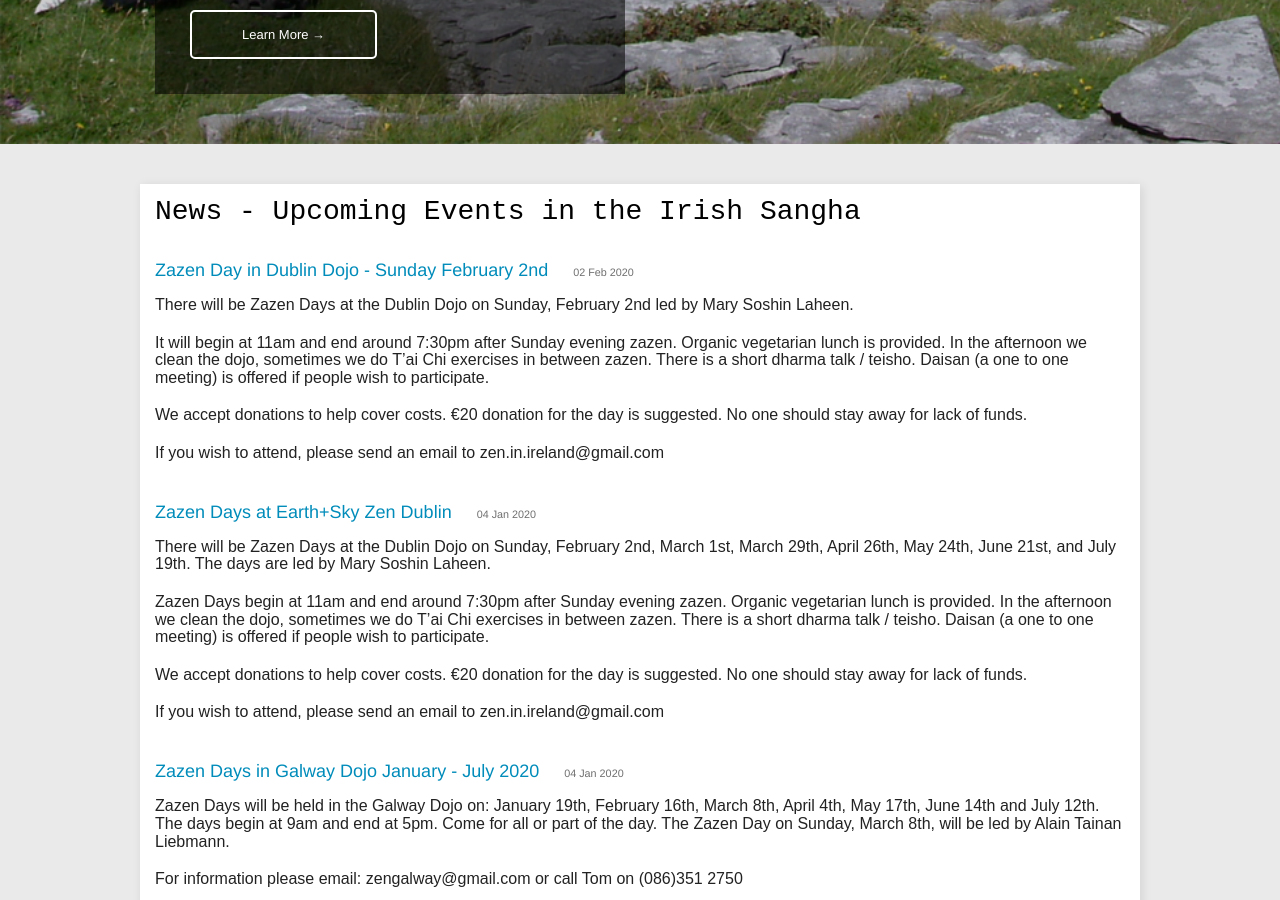
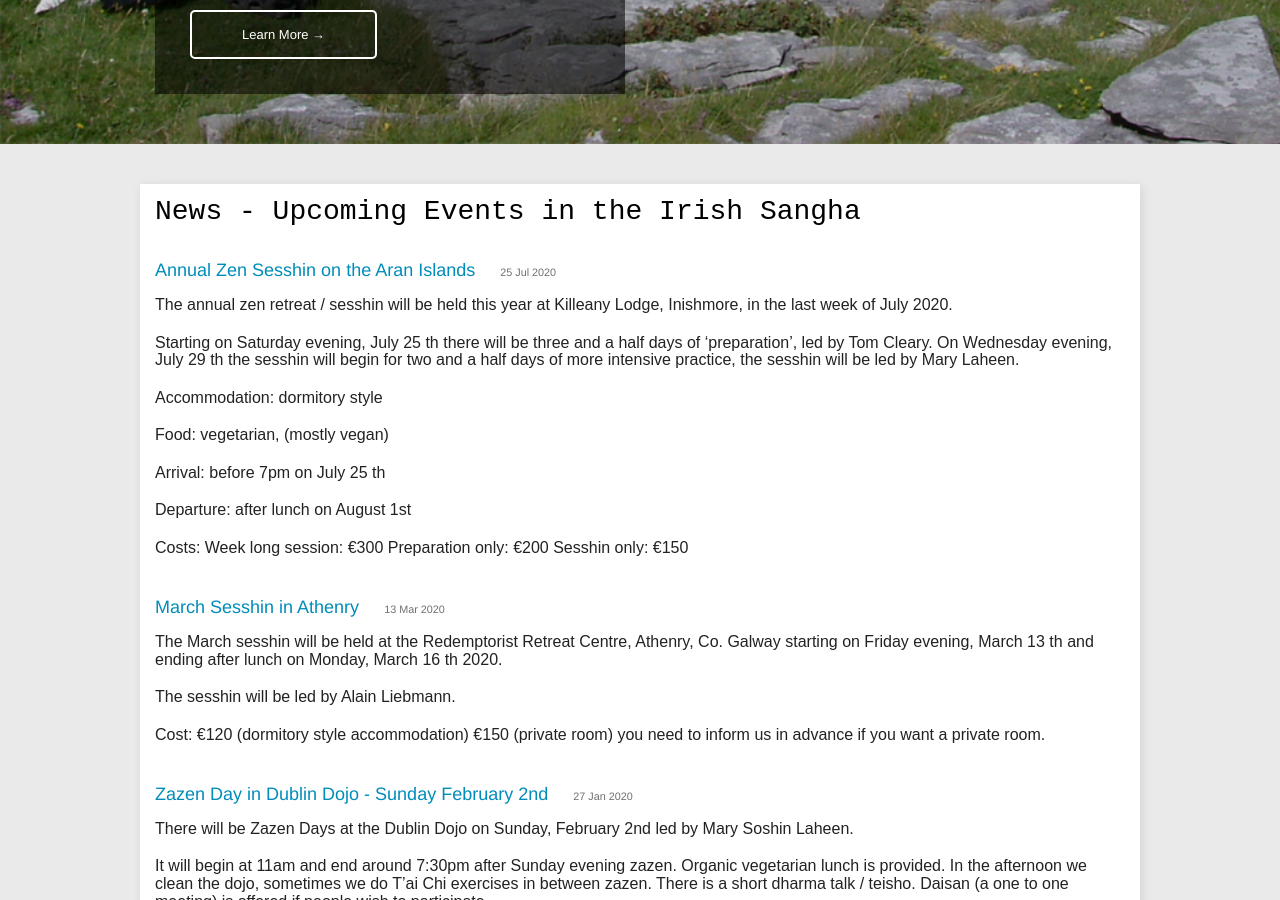
Before and after one commit to zen-ireland/zenireland.github.io, a Jekyll site: the page built from index.html, in a window 1280 px wide and 900 px high, scrolled down 465 px. Built offline with Jekyll 4.4.1, drawn with Linux system fonts in a browser that asks for light colours.

Commit message:
new posts

```diff
--- a/_posts/2020-01-27-zazen-day-in-dublin-dojo-sunday-february-2nd.md
+++ b/_posts/2020-01-27-zazen-day-in-dublin-dojo-sunday-february-2nd.md
@@ -1,7 +1,6 @@
 ---
 title: Zazen Day in Dublin Dojo - Sunday February 2nd
 layout: post
-date: '2020-02-02 16:30:00'
 categories: dublin
 ---
 
--- /dev/null
+++ b/_posts/2020-03-13-march-sesshin-in-athenry.md
@@ -0,0 +1,13 @@
+---
+layout: post
+title: March Sesshin in Athenry
+date: '2020-03-13 11:38:56'
+---
+
+The March sesshin will be held at the Redemptorist Retreat Centre, Athenry, Co. Galway starting on Friday evening, March 13 th and ending after lunch on Monday, March 16 th 2020.
+
+The sesshin will be led by Alain Liebmann.
+
+Cost:
+  €120 (dormitory style accommodation)
+  €150 (private room) you need to inform us in advance if you want a private room.
--- /dev/null
+++ b/_posts/2020-07-25-annual-zen-sesshin-on-the-aran-islands.md
@@ -0,0 +1,24 @@
+---
+title: Annual Zen Sesshin on the Aran Islands
+layout: post
+date: '2020-07-25 00:00:00'
+---
+
+The annual zen retreat / sesshin will be held this year at Killeany Lodge, Inishmore, in the
+last week of July 2020.
+
+Starting on Saturday evening, July 25 th there will be three and a half days of ‘preparation’, led by Tom Cleary.
+On Wednesday evening, July 29 th the sesshin will begin for two and a half days of more intensive practice, the sesshin will be led by Mary Laheen.
+
+Accommodation: dormitory style
+
+Food: vegetarian, (mostly vegan)
+
+Arrival: before 7pm on July 25 th
+
+Departure: after lunch on August 1st
+
+Costs:
+  Week long session: €300
+  Preparation only: €200
+  Sesshin only: €150
```
